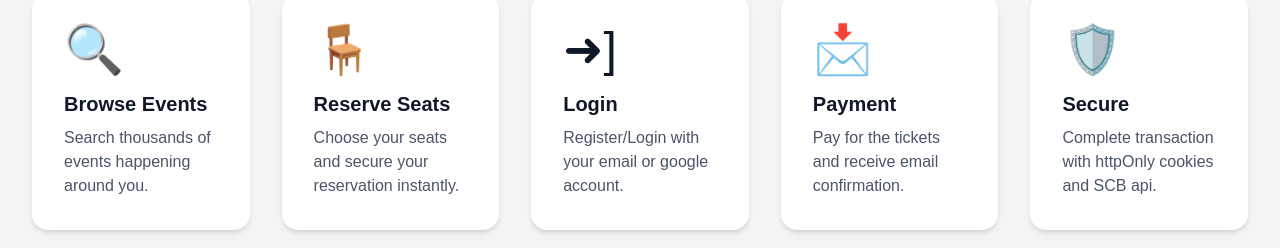
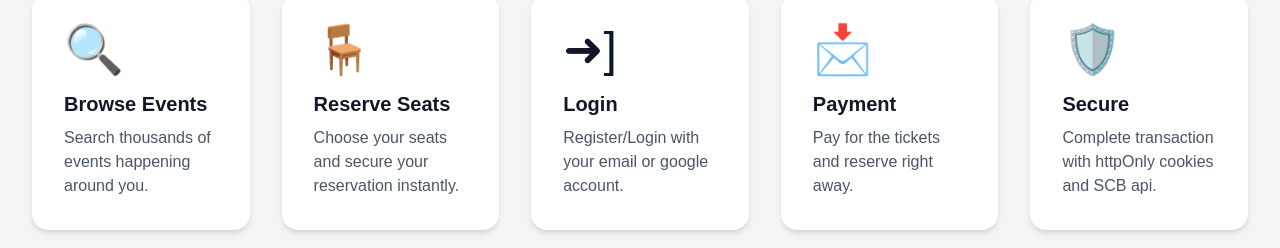
Before and after one commit to Thitiwut-Win/Project_Y3_Reservation, a Next.js app in the folder frontend/: page / in a window 1280 px wide. Shown: the part 550-798 px from the top of the page. Built offline with nearby package versions, Linux system fonts and the light colour scheme; no server answers.

Commit message:
Chnaged wording

```diff
--- a/frontend/src/app/page.tsx
+++ b/frontend/src/app/page.tsx
@@ -111,7 +111,7 @@ export default function HomePage() {
 						{
 							title: "Payment",
 							icon: "📩",
-							desc: "Pay for the tickets and receive email confirmation.",
+							desc: "Pay for the tickets and reserve right away.",
 						},
 						{
 							title: "Secure",
```
